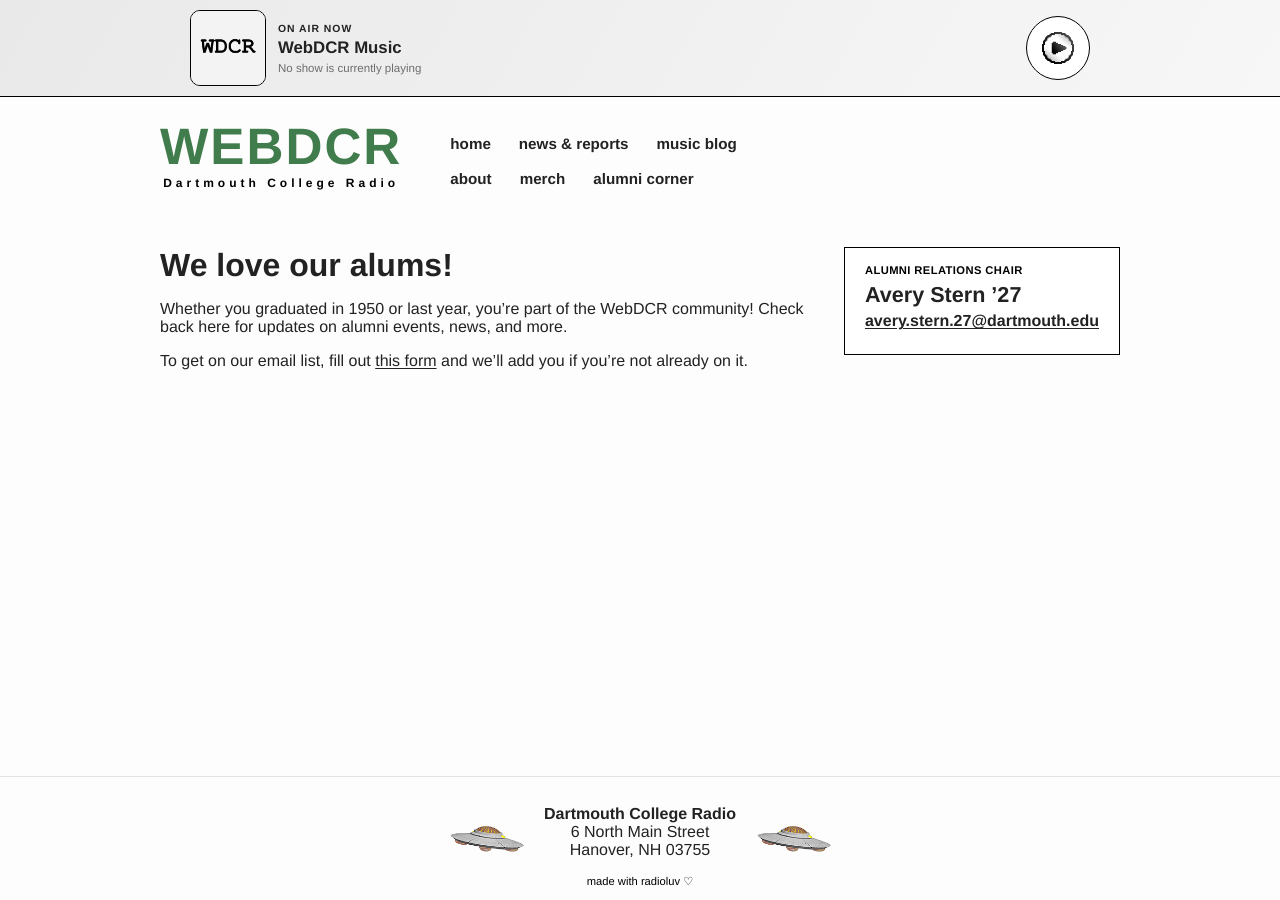
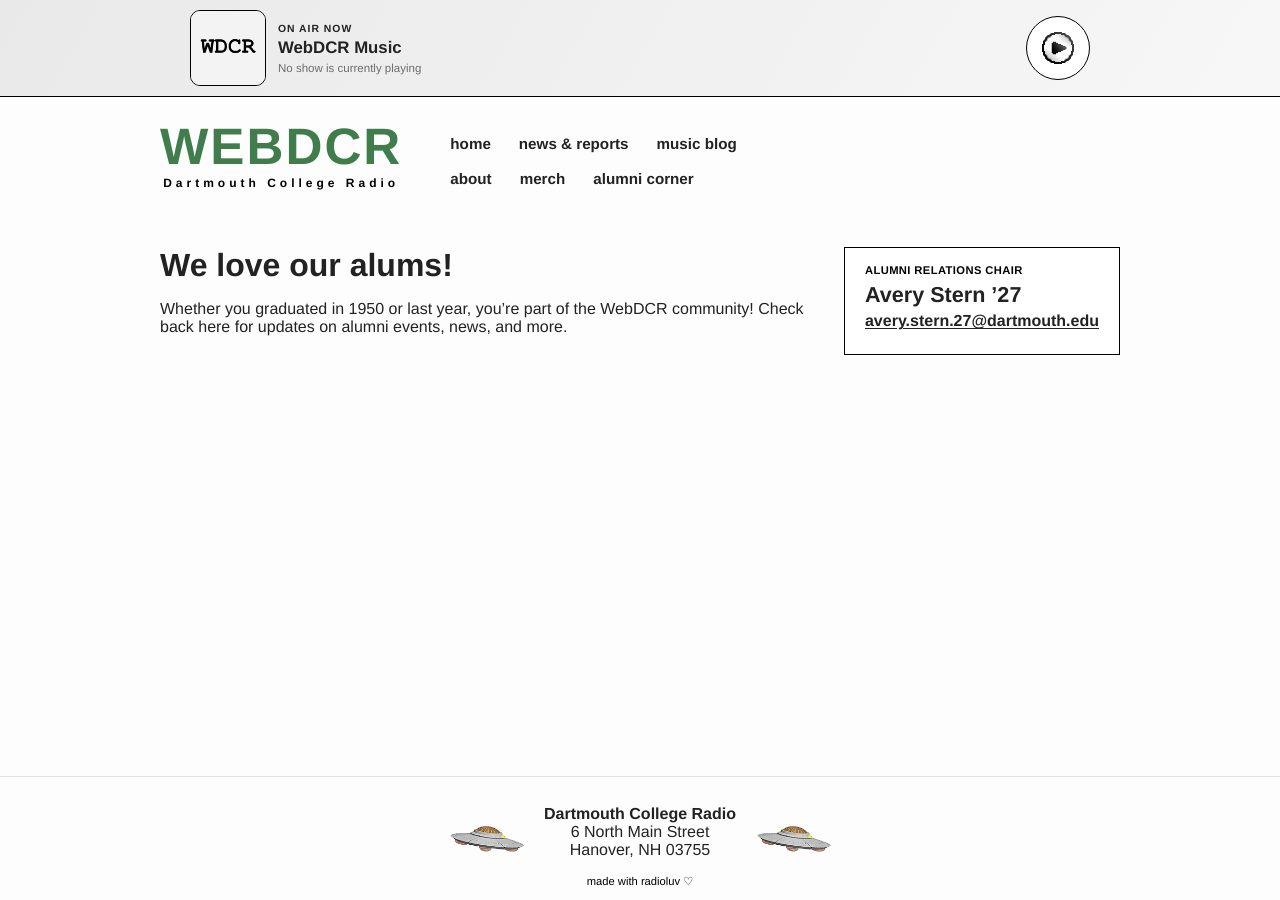
Before and after one commit to webdcr/webdcr.github.io, a Jekyll site: the page built from alumni.html, in a window 1280 px wide. Built offline with Jekyll 4.4.1, drawn with Linux system fonts in a browser that asks for light colours.

Commit message:
removed line from alumni

```diff
--- a/alumni.html
+++ b/alumni.html
@@ -19,9 +19,4 @@
     Whether you graduated in 1950 or last year, you’re part of the WebDCR
     community! Check back here for updates on alumni events, news, and more.
   </p>
-  <p>
-    To get on our email list, fill out
-    <a href="https://forms.google.com" target="_blank" rel="noopener">this form</a>
-    and we’ll add you if you’re not already on it.
-  </p>
 </div>
```
